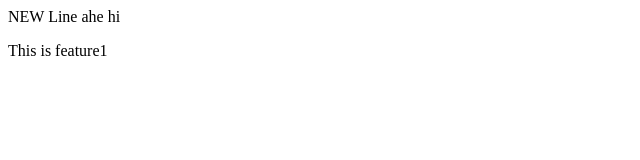
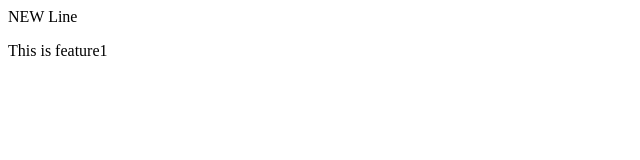
Before and after one commit to maheshkoli4206/Master-Project, a plain HTML site: page index.html in a window 1280 px wide. Shown: the full height of the page, 0-640 px from the left. Drawn offline with Linux system fonts and the light colour scheme.

Commit message:
Feature1 commit

```diff
--- a/index.html
+++ b/index.html
@@ -1,2 +1,2 @@
-<p>NEW Line ahe hi</p>
+<p>NEW Line</p>
 <label for="Mahesh">This is feature1</label>
```
